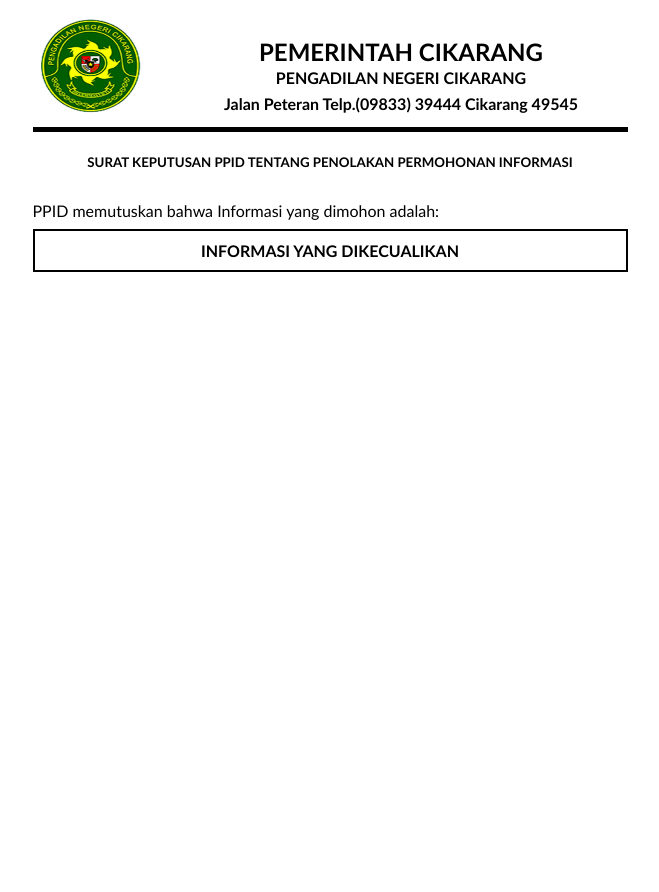
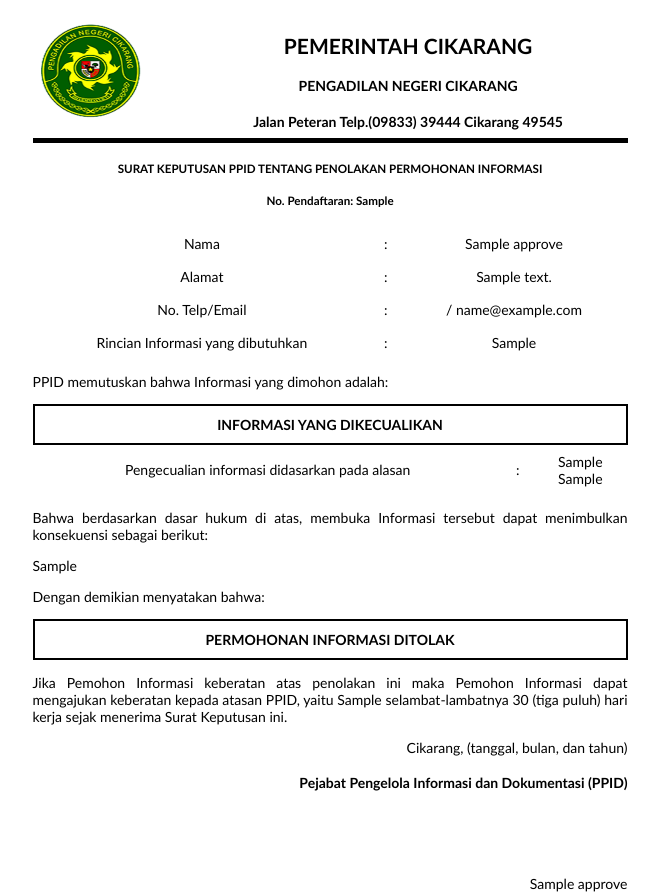
Before and after one commit to ramanovaris/pn_info_cikarang, a CodeIgniter app: the page made by application/views/admin/approve/srt_penolakan_pdf.php in a window 1280 px wide. Shown: the whole page, without its empty margins (310-969 px from the left). Before the commit the page ends 272 px from the top, so only its background shows below. Run offline with CodeIgniter, Linux system fonts and the light colour scheme; data comes from the database, SQL or seed files in the repository; the template is opened without the code that fills it: most values are stand-ins (such as "Sample title", 1, 10 or a date in 2020); data that the repository does not hold is empty.

Commit message:
Selesai Design Surat Penolakan PDF

```diff
--- a/application/controllers/admin/Approve.php
+++ b/application/controllers/admin/Approve.php
@@ -142,7 +142,7 @@ class Approve extends CI_Controller {
 							'id_pemohon'					=> $id_pemohon,
 							'id_pengolah_data'		=> $this->session->userdata('id'),
 							'tanggal_proses'			=> date('Y-m-d H:i:s'),
-							'status_permohonan'		=> 'SELESAI',
+							// 'status_permohonan'		=> 'SELESAI',
 							'pasal_1_tolak'				=> $i->post('pasal_1_tolak'),
 							'pasal_2_tolak'				=> $i->post('pasal_2_tolak'),
 							'konsekuensi_tolak'		=> $i->post('konsekuensi_tolak'),
@@ -172,10 +172,10 @@ class Approve extends CI_Controller {
 			$filename = 'SURAT KEPUTUSAN PPID TENTANG PENOLAKAN PERMOHONAN INFORMASI '.$kode_permohonan.'.pdf';
 
 			// Save PDF to server
-			$createPDF = $this->pdf->createPDF($html, $filename, 'A4', 'potrait');
+			// $createPDF = $this->pdf->createPDF($html, $filename, 'A4', 'potrait');
 
 			// Preview PDF
-			// $PreviePDF = $this->pdf->PreviePDF($html, $filename, 'A4', 'portrait');
+			$PreviePDF = $this->pdf->PreviePDF($html, $filename, 'A4', 'portrait');
 
 
 			// ///////////////////// kirim email///////////////////////////////////////////////////////////////
--- a/application/controllers/admin/Verifikasi.php
+++ b/application/controllers/admin/Verifikasi.php
@@ -39,9 +39,9 @@ class Verifikasi extends CI_Controller {
 	public function tolak($id_pemohon) {
 		$data = array(
 								'id_pemohon'							=> $id_pemohon,
-								'status_permohonan'				=> 'TOLAK'
-								// 'id_setujui_ppid' 				=> $this->session->userdata('id'),
-								// 'tgl_persetujuan_ppid'			=> date('Y-m-d H:i:s')
+								'status_permohonan'				=> 'TOLAK',
+								'id_setujui_ppid' 				=> $this->session->userdata('id'),
+								'tgl_persetujuan_ppid'			=> date('Y-m-d H:i:s')
 								);
 		$this->verifikasi_model->update_sts_pengajuan($data);
 		$this->session->set_flashdata('sukses','Pengajuan Telah Di Tolak!');
--- a/application/views/admin/approve/srt_penolakan_pdf.php
+++ b/application/views/admin/approve/srt_penolakan_pdf.php
@@ -15,6 +15,7 @@ $site = $this->konfigurasi_model->listing();
             } */
 
             body {
+                font-size: 0.875em;
                 font-family: "Trebuchet MS", Arial, Helvetica, sans-serif;
                 height: 842px;
                 width: 595px;
@@ -55,11 +56,19 @@ $site = $this->konfigurasi_model->listing();
             }
             .tengah{
                 text-align: center;
-                line-height: 5px;
+                /* line-height: 5px; */
             }
             .kiri{
                 text-align: left;
-                line-height: 5px;
+                /* line-height: 5px; */
+            }
+            .justify{
+                text-align: justify;
+                text-justify: inter-word;
+            }
+            .kanan{
+                text-align: right;
+                /* line-height: 5px; */
             }
         </style>
     </head>
@@ -77,19 +86,19 @@ $site = $this->konfigurasi_model->listing();
             </table>
             <div style="text-align:center">
                 <h5> SURAT KEPUTUSAN PPID TENTANG PENOLAKAN PERMOHONAN INFORMASI </h5>
-                <?php foreach($approve as $data) { ?>
+                <?php foreach($approve as $data) : ?>
                     <h5><?php echo 'No. Pendaftaran: '.$data->kode_pemohon ?></h5>
-                <?php } ?>
+                <?php endforeach;  ?>
 
                 <table id="table">
                     <tbody>
-                    <?php $i=1; foreach($approve as $approve) { ?>
+                    <?php foreach($approve as $data1) : ?>
                         <tr>
                             <td>Nama</td>
                             <td>:</td>
                             <td>
                                 <?php
-                                    echo $approve->nama_pemohon
+                                    echo $data1->nama_pemohon
                                 ?>
                             </td>
                         </tr>
@@ -98,7 +107,7 @@ $site = $this->konfigurasi_model->listing();
                             <td>:</td>
                             <td>
                                 <?php
-                                    echo $approve->alamat
+                                    echo $data1->alamat
                                 ?>
                             </td>
                         </tr>
@@ -107,7 +116,7 @@ $site = $this->konfigurasi_model->listing();
                             <td>:</td>
                             <td>
                                 <?php
-                                    echo $approve->no_telpon.' / '.$approve->email
+                                    echo $data1->no_telpon.' / '.$data1->email
                                 ?>
                             </td>
                         </tr>
@@ -116,27 +125,52 @@ $site = $this->konfigurasi_model->listing();
                             <td>:</td>
                             <td>
                                 <?php
-                                    echo $approve->rincian_informasi
+                                    echo $data1->rincian_informasi
                                 ?>
                             </td>
                         </tr>
-                    <?php $i++; } ?>
+                    <?php endforeach;  ?>
                     </tbody>
                 </table>
 
-                <p class="kiri">PPID memutuskan bahwa Informasi yang dimohon adalah:</p>
+                <p class="justify">PPID memutuskan bahwa Informasi yang dimohon adalah:</p>
                 <p style="padding: 10px;border: 2px solid;margin: 0; text-align: center;"><b>INFORMASI YANG DIKECUALIKAN</b></p>
+                <table id="table">
+                    <tbody>
+                    <?php foreach($approve as $data2) : ?>
+                        <tr>
+                            <td>Pengecualian informasi didasarkan pada alasan</td>
+                            <td>:</td>
+                            <td>
+                                <?php
+                                    echo $data2->pasal_1_tolak."<br>";
+                                ?>
+                                <?php
+                                    echo $data2->pasal_2_tolak;
+                                ?>
+                            </td>
+                        </tr>
+                    <?php endforeach;  ?>
+                    </tbody>
+                </table>
+                <p class="justify">Bahwa berdasarkan dasar hukum di atas, membuka Informasi tersebut dapat menimbulkan konsekuensi sebagai berikut:</p>
+                <?php foreach($approve as $data3) : ?>
+                    <p class="justify"><?php echo $data3->konsekuensi_tolak ?></p>
+                <?php endforeach;  ?>
+                <p class="justify">Dengan demikian menyatakan bahwa:</p>
+                <p style="padding: 10px;border: 2px solid;margin: 0; text-align: center;"><b>PERMOHONAN INFORMASI DITOLAK</b></p>
+                <?php foreach($approve as $data4) : ?>
+                    <p class="justify">Jika Pemohon Informasi keberatan atas penolakan ini maka Pemohon Informasi dapat mengajukan keberatan kepada atasan PPID, yaitu <?php echo $data4->atasan_PPID_tolak ?> selambat-lambatnya 30 (tiga puluh) hari kerja sejak menerima Surat Keputusan ini.</p>
+                <?php endforeach;  ?>
+                <p class="kanan">Cikarang, (tanggal, bulan, dan tahun)</p>
+                <h4 class="kanan">Pejabat Pengelola Informasi dan Dokumentasi (PPID)</h4>
+                <br>
+                <br>
+                <br>
+                <?php foreach($approve as $data5) : ?>
+                    <p class="kanan"><?php echo $data5->nama_petugas_ppid ?></p>
+                <?php endforeach;  ?>
 
-                <!-- <table id="table" style="border-bottom: 5px solid #000;">
-                    <tr>
-                        <td><img src="<?php echo base_url('assets/upload/image/'.$site['icon']) ?>" width="100" height="100"></td>
-                        <td class="tengah">
-                            <h2>PEMERINTAH CIKARANG</h2>
-                            <h4>PENGADILAN NEGERI CIKARANG</h4>
-                            <b>Jalan Peteran Telp.(09833) 39444 Cikarang 49545</b>
-                        </td>
-                    </tr>
-                </table> -->
             </div>
         </div>
     </body>
```
